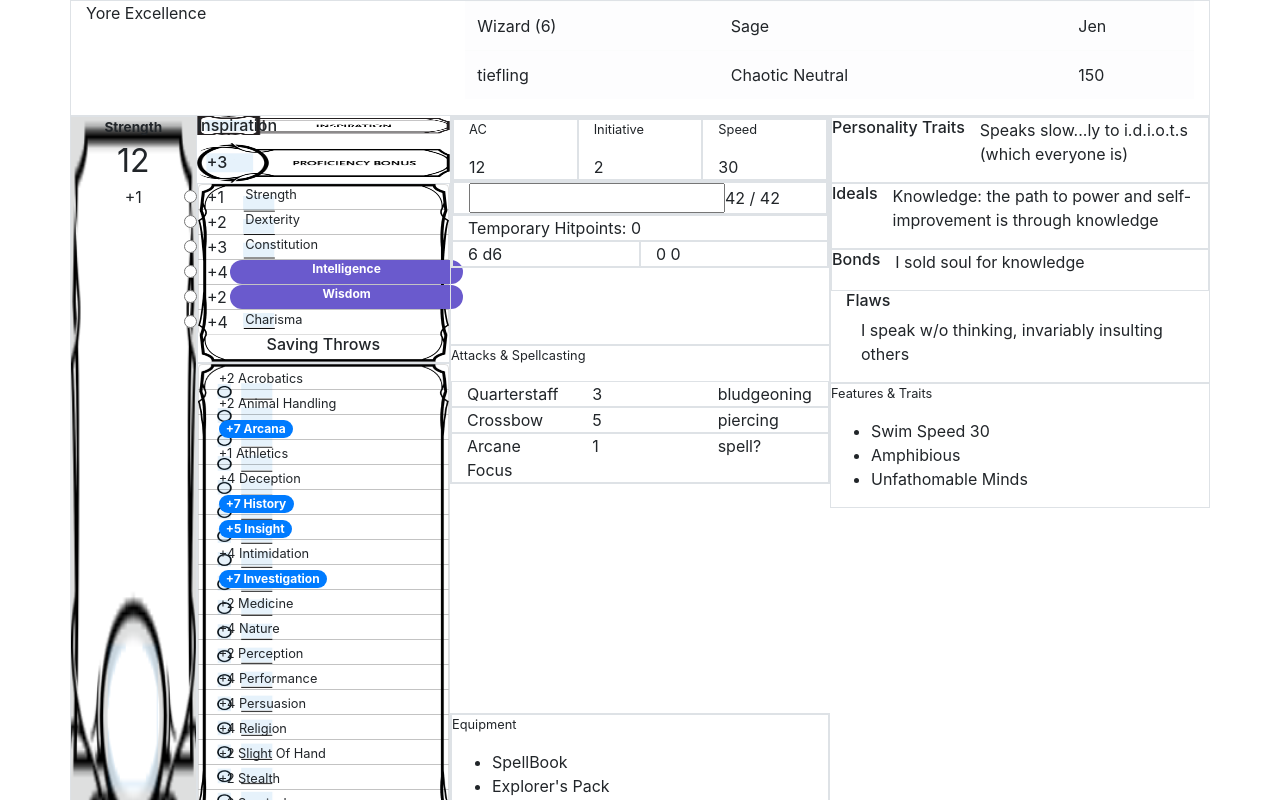
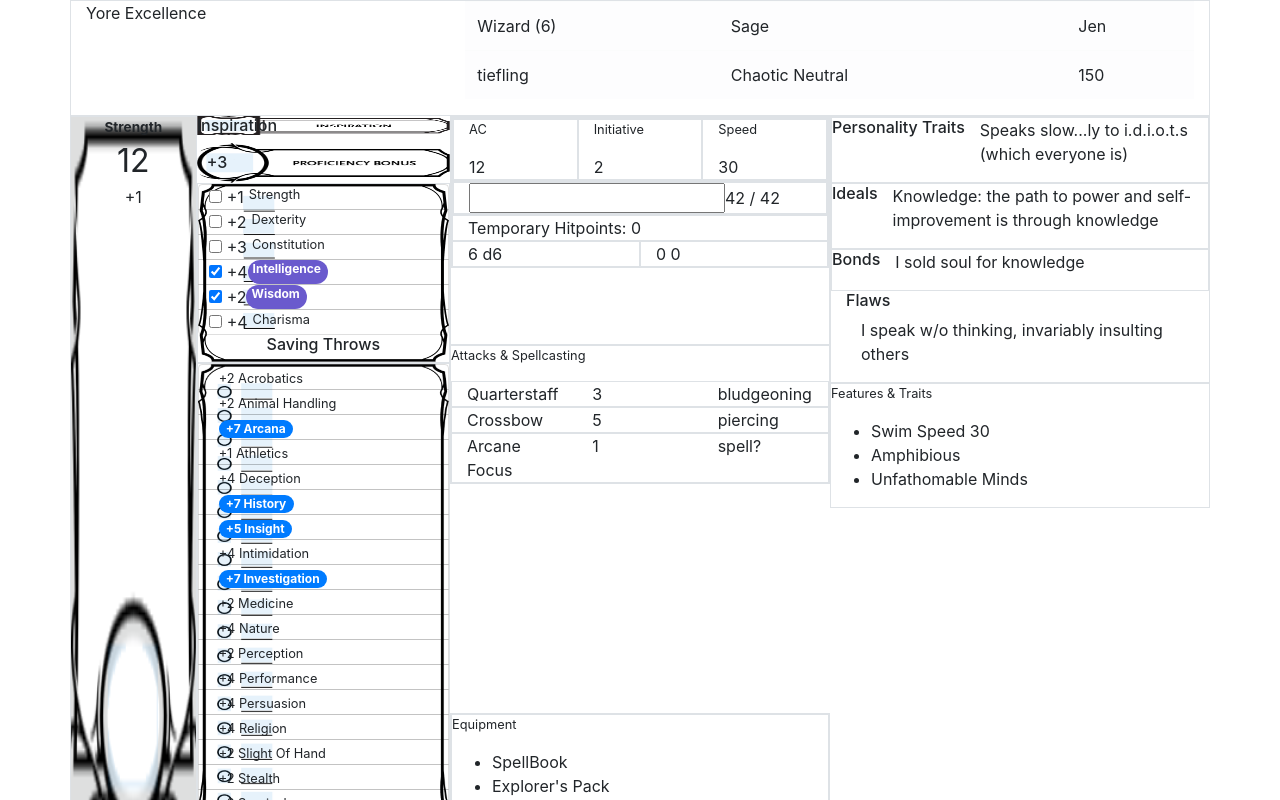
Before and after one commit to jenfox/DndThing, an Angular app in the folder dnd/: page /character in a window 1280 px wide. Shown: the top 800 px of the page. Built offline with nearby package versions, Linux system fonts and the light colour scheme.

Commit message:
Saving Throws looks half decent

```diff
--- a/dnd/src/app/character/character-sheet/character-sheet.component.css
+++ b/dnd/src/app/character/character-sheet/character-sheet.component.css
@@ -58,9 +58,3 @@
     background-size: 100% 100%;
     background-repeat: no-repeat;
 }
-
-.skillsBG{
-    background-image: url('../../../assets/images/SkillsComponentBackground.png');
-    background-size: 100% 100%;
-    background-repeat: no-repeat;
-}
--- a/dnd/src/app/character/character-sheet/saving-throws/saving-throws.component.css
+++ b/dnd/src/app/character/character-sheet/saving-throws/saving-throws.component.css
@@ -25,3 +25,15 @@
 .nomargin{
     margin: 0 !important;
 }
+
+.width100{
+    width: 100%;
+}
+
+.prof10{
+    padding-left: 10px;
+}
+
+.prof5{
+    padding-left: 5px;
+}
--- a/dnd/src/app/character/character-sheet/saving-throws/saving-throws.component.html
+++ b/dnd/src/app/character/character-sheet/saving-throws/saving-throws.component.html
@@ -2,14 +2,21 @@
   <ul class="list-group">
     <li class="list-group-item nopadding transparent"
       *ngFor = "let savingThrow of savingThrows">
-      <div class='row'>
-        <div class='col-sm-1 nopadding'>
-            <input type="radio" name="proficiency{{savingThrow.type}}">
+      <div class='row width100 nopadding nomargin' >
+        <div *ngIf='savingThrow.selected; else notProficientST' class='col-xs-1 prof10'>
+            <input type="checkbox" name="{{savingThrow.type}}" checked>
         </div>
-        <div class='col-sm-1 nopadding'>
+        <ng-template #notProficientST>
+          <div class='col-xs-1 prof10'>
+            <input type="checkbox" name="{{savingThrow.type}}">
+          </div>
+
+        </ng-template>
+
+        <div class='col-xs-1 prof5'>
             +{{savingThrow.modifier}}
         </div>
-        <div class='col-sm-10 transparent'
+        <div class='col-xs-10 transparent prof5'
           [ngClass]="{'badge badge-primary badge-pill': savingThrow.selected, small:true}">
           <!-- <div></div> -->
           <!-- &ensp; +{{savingThrow.modifier}} &ensp; {{savingThrow.type}} -->
```
